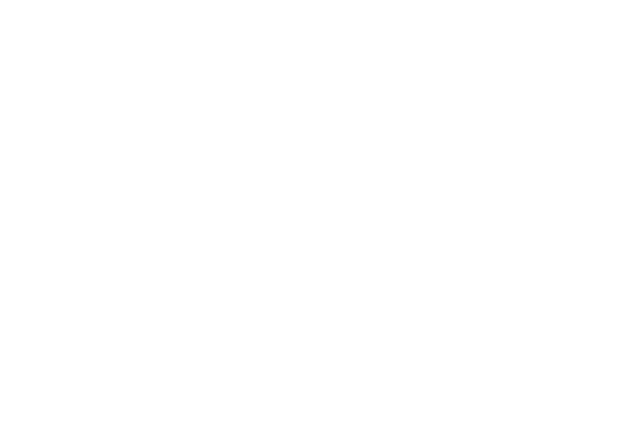
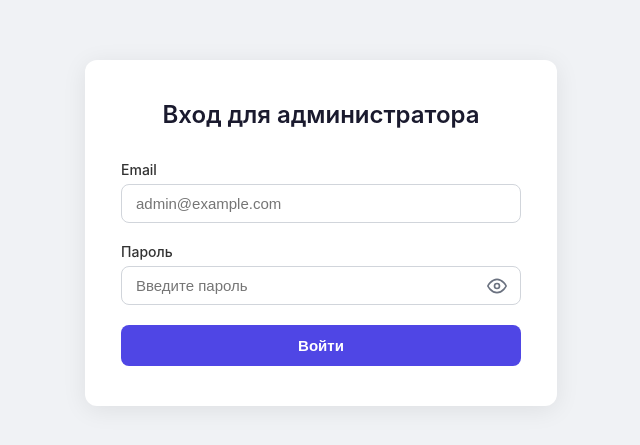
Before and after one commit to GeorgeSalari/psk_vue, a Vue app: page /admin/sign_in in a window 1280 px wide. Before the commit this address had no page. Shown: the part 167-612 px from the top of the page, without its empty margins (319-959 px from the left). Built offline with nearby package versions, Linux system fonts and the light colour scheme; no server answers.

Commit message:
admin sign_in

```diff
--- a/src/router/index.ts
+++ b/src/router/index.ts
@@ -10,6 +10,8 @@
 import ProductProffView from "@/views/ProductProffView.vue";
 import ProductTelescopicView from "@/views/ProductTelescopicView.vue";
 import ProductAccessoriesView from "@/views/ProductAccessoriesView.vue";
+import AdminSignInView from "@/views/AdminSignInView.vue";
+import AdminDashboardView from "@/views/AdminDashboardView.vue";
 
 const routes: Array<RouteRecordRaw> = [
   { path: "/", name: "home", component: HomeView },
@@ -23,6 +25,13 @@
   { path: "/product/proff", name: "product-proff", component: ProductProffView },
   { path: "/product/telescopic", name: "product-telescopic", component: ProductTelescopicView },
   { path: "/product/accessories", name: "product-accessories", component: ProductAccessoriesView },
+  { path: "/admin/sign_in", name: "admin-sign-in", component: AdminSignInView },
+  {
+    path: "/admin/dashboard",
+    name: "admin-dashboard",
+    component: AdminDashboardView,
+    meta: { requiresAuth: true },
+  },
 ];
 
 const router = createRouter({
@@ -30,4 +39,15 @@
   routes,
 });
 
+router.beforeEach((to: any, _from: any, next: any) => {
+  if (to.meta.requiresAuth) {
+    const token = localStorage.getItem("admin_token");
+    if (!token) {
+      next({ name: "admin-sign-in" });
+      return;
+    }
+  }
+  next();
+});
+
 export default router;
--- /dev/null
+++ b/src/services/api.ts
@@ -0,0 +1,31 @@
+const API_BASE_URL =
+  process.env.VUE_APP_API_URL || "http://localhost:3001";
+
+interface ApiResponse<T = unknown> {
+  ok: boolean;
+  data?: T;
+  error?: string;
+}
+
+export async function post<T = unknown>(
+  path: string,
+  body: Record<string, unknown>
+): Promise<ApiResponse<T>> {
+  try {
+    const response = await fetch(`${API_BASE_URL}${path}`, {
+      method: "POST",
+      headers: { "Content-Type": "application/json" },
+      body: JSON.stringify(body),
+    });
+
+    const data = await response.json();
+
+    if (!response.ok) {
+      return { ok: false, error: data.error || "Request failed" };
+    }
+
+    return { ok: true, data };
+  } catch {
+    return { ok: false, error: "Network error" };
+  }
+}
--- /dev/null
+++ b/src/views/AdminDashboardView.vue
@@ -0,0 +1,31 @@
+<template>
+  <div class="dashboard-page">
+    <h1>HELLOW ADMIN!</h1>
+  </div>
+</template>
+
+<script lang="ts">
+import { defineComponent } from "vue";
+
+export default defineComponent({
+  name: "AdminDashboardView",
+});
+</script>
+
+<style scoped>
+.dashboard-page {
+  min-height: 100vh;
+  display: flex;
+  align-items: center;
+  justify-content: center;
+  background: #f0f2f5;
+  font-family: -apple-system, BlinkMacSystemFont, "Segoe UI", Roboto,
+    "Helvetica Neue", Arial, sans-serif;
+}
+
+.dashboard-page h1 {
+  font-size: 48px;
+  font-weight: 700;
+  color: #1a1a2e;
+}
+</style>
--- /dev/null
+++ b/src/views/AdminSignInView.vue
@@ -0,0 +1,249 @@
+<template>
+  <div class="sign-in-page">
+    <div class="sign-in-card">
+      <h1 class="sign-in-title">Вход для администратора</h1>
+
+      <form class="sign-in-form" @submit.prevent="handleSubmit">
+        <div class="form-group">
+          <label for="email">Email</label>
+          <input
+            id="email"
+            v-model="email"
+            type="email"
+            placeholder="admin@example.com"
+            autocomplete="email"
+            :disabled="loading"
+          />
+        </div>
+
+        <div class="form-group">
+          <label for="password">Пароль</label>
+          <div class="password-wrapper">
+            <input
+              id="password"
+              v-model="password"
+              :type="showPassword ? 'text' : 'password'"
+              placeholder="Введите пароль"
+              autocomplete="current-password"
+              :disabled="loading"
+            />
+            <button
+              type="button"
+              class="eye-toggle"
+              tabindex="-1"
+              @click="showPassword = !showPassword"
+            >
+              <svg
+                v-if="!showPassword"
+                xmlns="http://www.w3.org/2000/svg"
+                width="20"
+                height="20"
+                viewBox="0 0 24 24"
+                fill="none"
+                stroke="currentColor"
+                stroke-width="2"
+                stroke-linecap="round"
+                stroke-linejoin="round"
+              >
+                <path d="M1 12s4-8 11-8 11 8 11 8-4 8-11 8-11-8-11-8z" />
+                <circle cx="12" cy="12" r="3" />
+              </svg>
+              <svg
+                v-else
+                xmlns="http://www.w3.org/2000/svg"
+                width="20"
+                height="20"
+                viewBox="0 0 24 24"
+                fill="none"
+                stroke="currentColor"
+                stroke-width="2"
+                stroke-linecap="round"
+                stroke-linejoin="round"
+              >
+                <path
+                  d="M17.94 17.94A10.07 10.07 0 0 1 12 20c-7 0-11-8-11-8a18.45 18.45 0 0 1 5.06-5.94M9.9 4.24A9.12 9.12 0 0 1 12 4c7 0 11 8 11 8a18.5 18.5 0 0 1-2.16 3.19m-6.72-1.07a3 3 0 1 1-4.24-4.24"
+                />
+                <line x1="1" y1="1" x2="23" y2="23" />
+              </svg>
+            </button>
+          </div>
+        </div>
+
+        <div v-if="errorMessage" class="error-message">
+          {{ errorMessage }}
+        </div>
+
+        <button type="submit" class="submit-btn" :disabled="loading">
+          {{ loading ? "Вход..." : "Войти" }}
+        </button>
+      </form>
+    </div>
+  </div>
+</template>
+
+<script lang="ts">
+import { defineComponent, ref } from "vue";
+import { useRouter } from "vue-router";
+import { post } from "@/services/api";
+
+export default defineComponent({
+  name: "AdminSignInView",
+  setup() {
+    const router = useRouter();
+    const email = ref("");
+    const password = ref("");
+    const showPassword = ref(false);
+    const loading = ref(false);
+    const errorMessage = ref("");
+
+    const handleSubmit = async () => {
+      errorMessage.value = "";
+      loading.value = true;
+
+      const result = await post<{ token: string }>("/admin/sign_in", {
+        email: email.value,
+        password: password.value,
+      });
+
+      loading.value = false;
+
+      if (result.ok && result.data) {
+        localStorage.setItem("admin_token", result.data.token);
+        router.push("/admin/dashboard");
+      } else {
+        errorMessage.value = "Не верная почта или пароль";
+      }
+    };
+
+    return {
+      email,
+      password,
+      showPassword,
+      loading,
+      errorMessage,
+      handleSubmit,
+    };
+  },
+});
+</script>
+
+<style scoped>
+.sign-in-page {
+  min-height: 100vh;
+  display: flex;
+  align-items: center;
+  justify-content: center;
+  background: #f0f2f5;
+  font-family: -apple-system, BlinkMacSystemFont, "Segoe UI", Roboto,
+    "Helvetica Neue", Arial, sans-serif;
+}
+
+.sign-in-card {
+  background: #fff;
+  border-radius: 12px;
+  box-shadow: 0 4px 24px rgba(0, 0, 0, 0.08);
+  padding: 40px 36px;
+  width: 100%;
+  max-width: 400px;
+}
+
+.sign-in-title {
+  margin: 0 0 32px;
+  font-size: 24px;
+  font-weight: 600;
+  color: #1a1a2e;
+  text-align: center;
+}
+
+.form-group {
+  margin-bottom: 20px;
+}
+
+.form-group label {
+  display: block;
+  margin-bottom: 6px;
+  font-size: 14px;
+  font-weight: 500;
+  color: #333;
+}
+
+.form-group input {
+  width: 100%;
+  padding: 10px 14px;
+  font-size: 15px;
+  border: 1px solid #d1d5db;
+  border-radius: 8px;
+  outline: none;
+  transition: border-color 0.2s;
+  box-sizing: border-box;
+}
+
+.form-group input:focus {
+  border-color: #4f46e5;
+  box-shadow: 0 0 0 3px rgba(79, 70, 229, 0.1);
+}
+
+.form-group input:disabled {
+  background: #f9fafb;
+  cursor: not-allowed;
+}
+
+.password-wrapper {
+  position: relative;
+}
+
+.password-wrapper input {
+  padding-right: 44px;
+}
+
+.eye-toggle {
+  position: absolute;
+  right: 10px;
+  top: 50%;
+  transform: translateY(-50%);
+  background: none;
+  border: none;
+  cursor: pointer;
+  color: #6b7280;
+  padding: 4px;
+  display: flex;
+  align-items: center;
+  justify-content: center;
+}
+
+.eye-toggle:hover {
+  color: #374151;
+}
+
+.error-message {
+  background: #fef2f2;
+  color: #dc2626;
+  padding: 10px 14px;
+  border-radius: 8px;
+  font-size: 14px;
+  margin-bottom: 20px;
+  border: 1px solid #fecaca;
+}
+
+.submit-btn {
+  width: 100%;
+  padding: 12px;
+  font-size: 15px;
+  font-weight: 600;
+  color: #fff;
+  background: #4f46e5;
+  border: none;
+  border-radius: 8px;
+  cursor: pointer;
+  transition: background 0.2s;
+}
+
+.submit-btn:hover:not(:disabled) {
+  background: #4338ca;
+}
+
+.submit-btn:disabled {
+  opacity: 0.6;
+  cursor: not-allowed;
+}
+</style>
```
Also changed, not shown: src/shims-vue.d.ts (+7 -0 lines), 1 other file (tests, documents, lock files or other folders).
